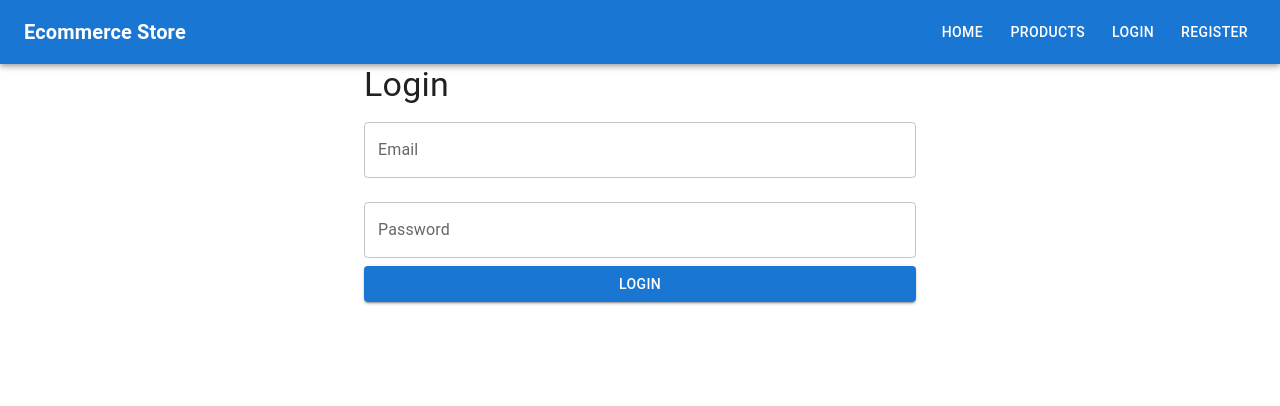
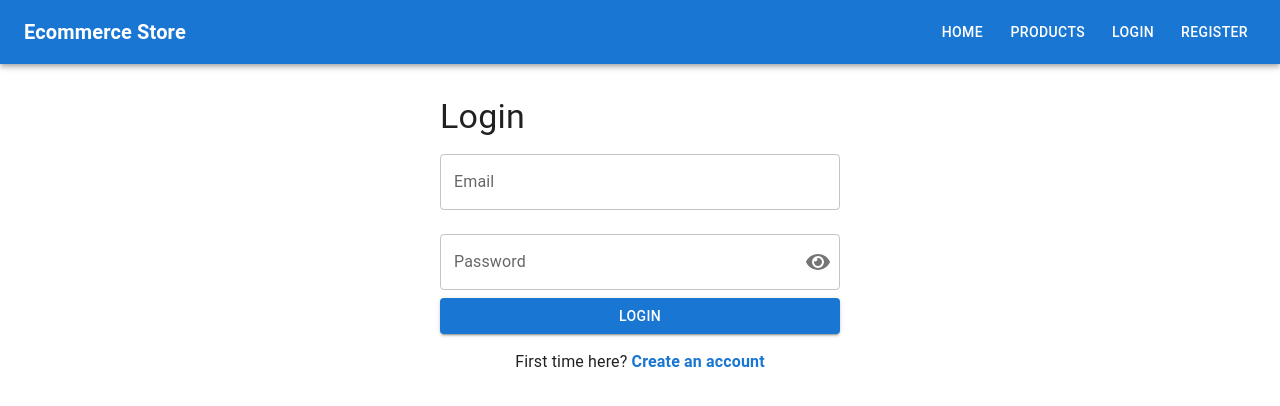
Before and after one commit to chandrajeetyadav12/ecommerce-frontends, a Next.js app: page /login in a window 1280 px wide. Shown: the top 406 px of the page. Built offline with nearby package versions, Linux system fonts and the light colour scheme; no server answers.

Commit message:
Add react-icons dependency and enhance login/register forms with password visibility toggle

```diff
--- a/package.json
+++ b/package.json
@@ -22,6 +22,7 @@
     "react": "19.2.4",
     "react-dom": "19.2.4",
     "react-hook-form": "^7.84.0",
+    "react-icons": "^5.7.0",
     "react-redux": "^9.3.0",
     "react-toastify": "^11.1.0",
     "redux-persist": "^6.0.0",
--- a/src/app/login/page.tsx
+++ b/src/app/login/page.tsx
@@ -22,8 +22,12 @@ import { loginUser } from "@/services/auth.service";
 import { useRouter } from "next/navigation";
 import { useAppDispatch } from "@/redux/hooks";
 import { setUser } from "@/redux/slices/authSlice";
-import { useEffect } from "react";
+import { useEffect, useState } from "react";
+import IconButton from "@mui/material/IconButton";
+import { FaEye, FaEyeSlash } from "react-icons/fa";
 import { useAppSelector } from "@/redux/hooks";
+import Box from "@mui/material/Box";
+import Link from "next/link";
 export default function LoginPage() {
 
   const router = useRouter();
@@ -31,6 +35,8 @@ export default function LoginPage() {
   const user = useAppSelector(
     (state) => state.auth.user
   );
+  const [showPassword, setShowPassword] =
+  useState(false);
   const {
     register,
     handleSubmit,
@@ -56,7 +62,8 @@ export default function LoginPage() {
   ) => {
     try {
       const res = await loginUser(data);
-      console.log(res);
+
+       if (!res.success) return;
       if (res.status === 200) {
         console.log("Login successful");
       }
@@ -94,7 +101,13 @@ export default function LoginPage() {
   };
 
   return (
-    <Container maxWidth="sm">
+       <Box
+      sx={{
+        maxWidth: 400,
+        mx: "auto",
+        mt: 4,
+      }}
+    >
       <Typography
         variant="h4"
       >
@@ -118,13 +131,34 @@ export default function LoginPage() {
 
         <CustomInput
           label="Password"
-          type="password"
+          type={
+            showPassword
+              ? "text"
+            : "password"
+          }
           register={register(
             "password"
           )}
           error={
             errors.password?.message
           }
+            endAdornment={
+    <IconButton
+      type="button"
+      edge="end"
+      onClick={() =>
+        setShowPassword(
+          (prev) => !prev
+        )
+      }
+    >
+      {showPassword ? (
+        <FaEyeSlash />
+      ) : (
+        <FaEye />
+      )}
+    </IconButton>
+  }
         />
 
         <Button
@@ -135,6 +169,22 @@ export default function LoginPage() {
           Login
         </Button>
       </form>
-    </Container>
+      <Typography
+  align="center"
+  sx={{ mt: 2 }}
+>
+  First time here?{" "}
+  <Link
+    href="/register"
+    style={{
+      color: "#1976d2",
+      textDecoration: "none",
+      fontWeight: 600,
+    }}
+  >
+    Create an account
+  </Link>
+</Typography>
+    </Box>
   );
 }
--- a/src/components/common/CustomInput.tsx
+++ b/src/components/common/CustomInput.tsx
@@ -1,12 +1,15 @@
 "use client";
 
+import InputAdornment from "@mui/material/InputAdornment";
 import TextField from "@mui/material/TextField";
+import { ReactNode } from "react";
 
 interface Props {
   label: string;
   error?: string;
   type?: string;
   register?: any;
+   endAdornment?: ReactNode;
 }
 
 export default function CustomInput({
@@ -14,6 +17,7 @@ export default function CustomInput({
   error,
   type = "text",
   register,
+  endAdornment
 }: Props) {
   return (
     <TextField
@@ -24,6 +28,15 @@ export default function CustomInput({
       error={!!error}
       helperText={error}
       {...register}
+      slotProps={{
+        input: {
+          endAdornment: endAdornment ? (
+            <InputAdornment position="end">
+              {endAdornment}
+            </InputAdornment>
+          ) : undefined,
+        },
+      }}
     />
   );
 }
```
Also changed, not shown: src/app/register/page.tsx (+45 -4 lines), 1 other file (tests, documents, lock files or other folders).
